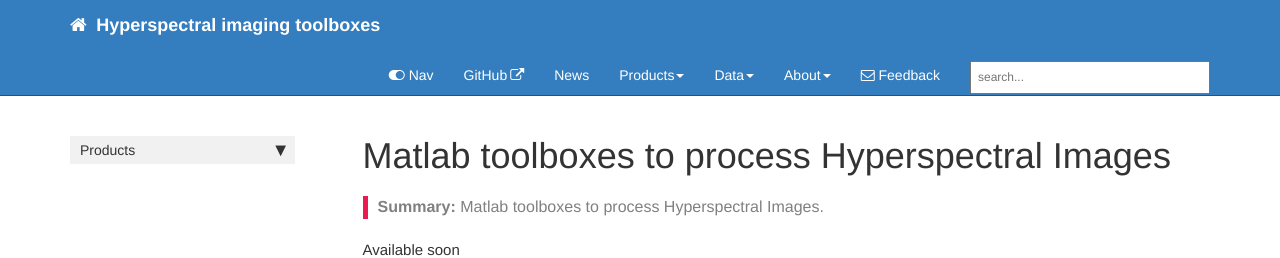
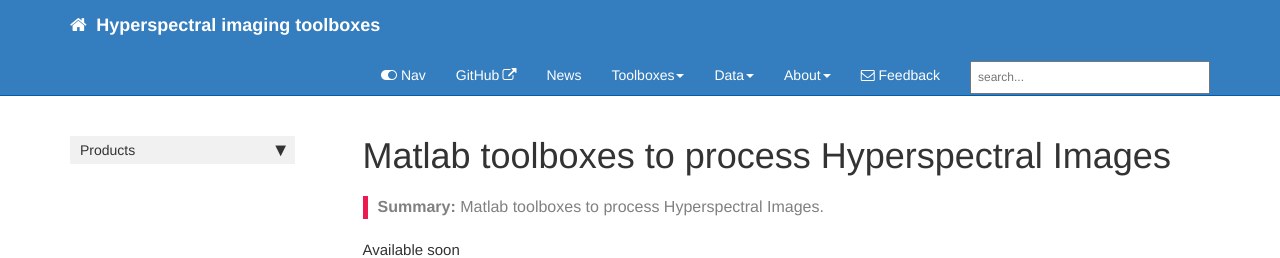
Before and after one commit to JacqKevin/JacqKevin.github.io, a Jekyll site: the page built from index.md, in a window 1280 px wide. Shown: the top 258 px of the page. Built offline with Jekyll 4.4.1, drawn with Linux system fonts in a browser that asks for light colours; comment, search, counter and statistics services are not loaded.

Commit message:
Update topnav.yml

```diff
--- a/_data/topnav.yml
+++ b/_data/topnav.yml
@@ -12,7 +12,7 @@
 topnav_dropdowns:
 - title: Topnav dropdowns
   folders:
-    - title: Products
+    - title: Toolboxes
       folderitems:
         - title: Matlab
           url: /Matlab.html
```
